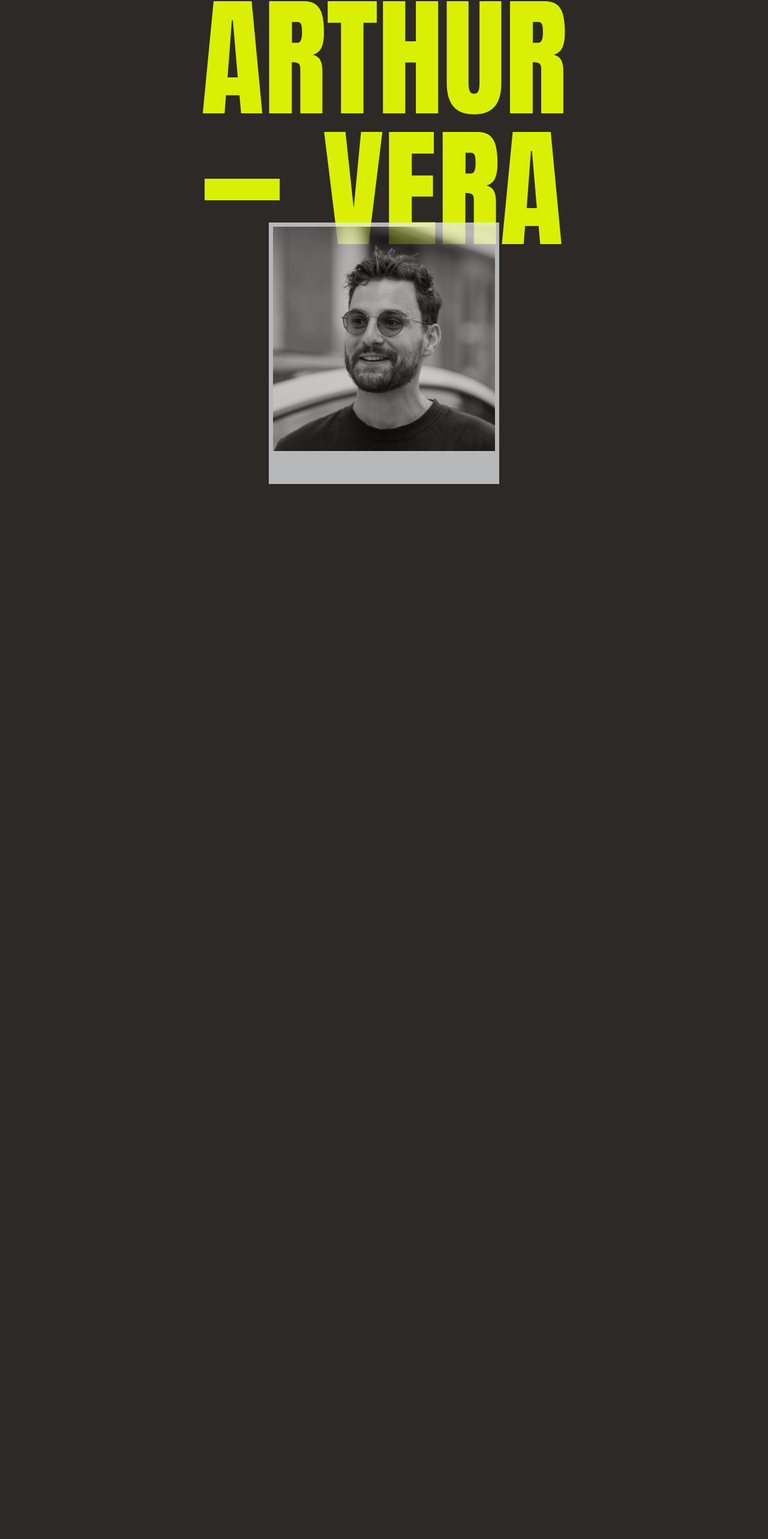
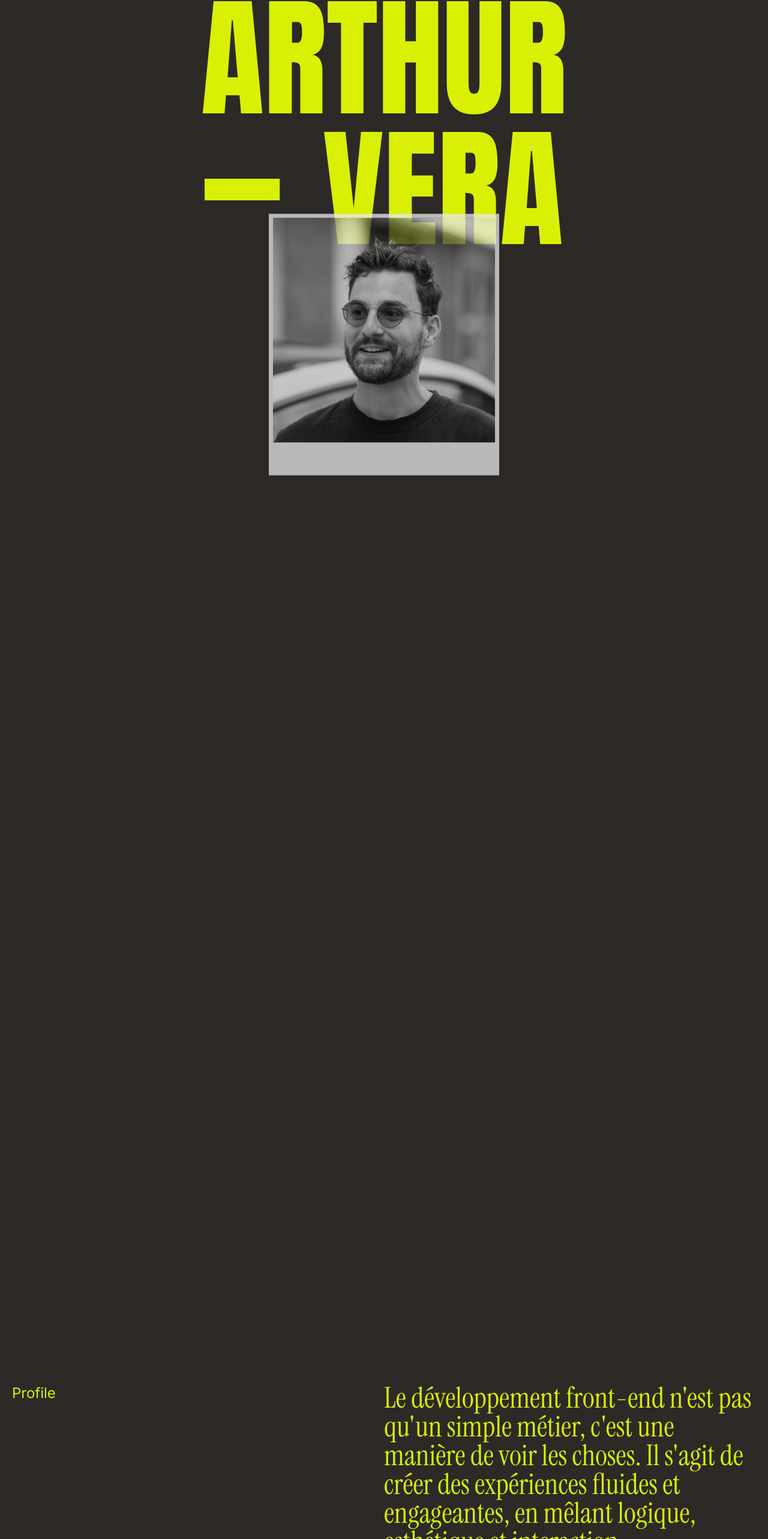
Before and after one commit to artveraa/portoflio-2025, a Next.js app: page / in a window 1280 px wide. Shown: the part 193-2759 px from the top of the page at 60% size. Built offline with nearby package versions, Linux system fonts and the light colour scheme.

Commit message:
Sections WIP

```diff
--- a/app/(main-pages)/layout.tsx
+++ b/app/(main-pages)/layout.tsx
@@ -1,5 +1,5 @@
 import type { Metadata } from "next";
-import { Anton, Instrument_Serif } from "next/font/google";
+import { Anton, Instrument_Serif, Inter } from "next/font/google";
 import "@/app/globals.css";
 
 import Header from "@/app/components/Header";
@@ -16,6 +16,12 @@ const instrument = Instrument_Serif({
   subsets: ["latin"],
 });
 
+const inter = Inter({
+  variable: "--font-inter",
+  weight: "400",
+  subsets: ["latin"],
+});
+
 export const metadata: Metadata = {
   title: "Create Next App",
   description: "Generated by create next app",
@@ -28,7 +34,9 @@ export default function RootLayout({
 }>) {
   return (
     <html lang="fr">
-      <body className={`${anton.variable} ${instrument.variable} antialiased `}>
+      <body
+        className={`${anton.variable} ${instrument.variable} ${inter.variable} antialiased `}
+      >
         <Header />
         {children}
       </body>
--- a/app/components/AnimatedImages.tsx
+++ b/app/components/AnimatedImages.tsx
@@ -25,13 +25,13 @@ const AnimatedImages = () => {
   }, [images, image2, image3]);
 
   return (
-    <div className="images-wrapper relative w-full h-[50vh] flex justify-center items-center ">
+    <div className="images-wrapper relative w-full h-[30vh] flex justify-center items-center ">
       <Image
         src="/arthurvera.jpg"
         alt="Arthur Vera"
         width={918}
         height={928}
-        className="z-10  border-[7px] border-b-[55px] border-light w-[30%] translate-y-[-50%] opacity-0"
+        className="z-10  border-[7px] border-b-[55px] border-light w-[30%] translate-y-[-35%] opacity-0"
       />
 
       <Image
@@ -39,7 +39,7 @@ const AnimatedImages = () => {
         alt="Arthur Vera"
         width={918}
         height={928}
-        className="-z-1 absolute opacity-0"
+        className="-z-1 absolute opacity-0 border-[7px] border-b-[55px] border-light w-[30%] translate-y-[-60%]"
       />
 
       <Image
@@ -47,7 +47,7 @@ const AnimatedImages = () => {
         alt="Arthur Vera"
         width={918}
         height={928}
-        className="-z-1 absolute opacity-0"
+        className="-z-1 absolute opacity-0 border-[7px] border-b-[55px] border-light w-[30%] translate-y-[-40%]"
       />
     </div>
   );
--- /dev/null
+++ b/app/components/Experiences.tsx
@@ -0,0 +1,9 @@
+const Profile = () => {
+  return (
+    <div className="p-5 grid grid-cols-1 md:grid-cols-2 ">
+      <p className="text-2xl">Expériences</p>
+      <div className="flex flex-col items-start gap-7"></div>
+    </div>
+  );
+};
+export default Profile;
--- a/app/components/Introduction.tsx
+++ b/app/components/Introduction.tsx
@@ -13,7 +13,7 @@ const Introduction = () => {
   }, []);
 
   return (
-    <div className="h-[100vh] w-full  flex justify-center items-center flex-col">
+    <div className="h-[80vh] w-full  flex justify-center items-center flex-col">
       <h2
         className="font-anton text-[10vw] uppercase flex flex-col leading-none text-center"
         ref={intro}
--- a/app/components/LandingComponents.tsx
+++ b/app/components/LandingComponents.tsx
@@ -3,6 +3,7 @@ import Introduction from "@/app/components/Introduction";
 import AnimatedImages from "@/app/components/AnimatedImages";
 import Presentation from "@/app/components/Presentation";
 import Profile from "@/app/components/Profile";
+import Experiences from "@/app/components/Experiences";
 
 const LandingComponents = () => {
   return (
@@ -12,6 +13,7 @@ const LandingComponents = () => {
       <Introduction />
       <Presentation />
       <Profile />
+      <Experiences />
     </>
   );
 };
--- a/app/components/Profile.tsx
+++ b/app/components/Profile.tsx
@@ -1,4 +1,23 @@
 const Profile = () => {
-  return <div>Profile</div>;
+  return (
+    <div className="p-5 grid grid-cols-1 md:grid-cols-2 ">
+      <p className="text-2xl">Profile</p>
+      <div className="flex flex-col items-start gap-7">
+        <p className="font-instrument text-5xl">
+          Le développement front-end n'est pas qu'un simple métier, c'est une
+          manière de voir les choses. Il s'agit de créer des expériences fluides
+          et engageantes, en mêlant logique, esthétique et interaction.
+        </p>
+        <p className="text-xl">
+          Au fil de ma carrière, j'ai eu la chance de collaborer avec une
+          variété de clients, dans des secteurs aussi divers que stimulants. Mon
+          objectif reste inchangé : concevoir des interfaces qui ne sont pas
+          seulement fonctionnelles, mais qui se distinguent par leur élégance et
+          leur simplicité d'utilisation.
+        </p>
+        <button>En savoir plus</button>
+      </div>
+    </div>
+  );
 };
 export default Profile;
--- a/app/globals.css
+++ b/app/globals.css
@@ -18,7 +18,7 @@
 }
 
 body {
-  font-family: Arial, Helvetica, sans-serif;
+  font-family: var(--font-inter), sans-serif;
   background-color: var(--background);
   color: var(--foreground);
 }
--- a/app/lib/animations.ts
+++ b/app/lib/animations.ts
@@ -158,7 +158,7 @@ export const imagesAnimations = (
   });
 
   tl.to(mainImage, {
-    scale: 0.9,
+    scale: 0.7,
     duration: 1,
     ease: "power4.out",
   })
@@ -166,9 +166,9 @@ export const imagesAnimations = (
       image2,
       {
         x: "50%",
-        rotate: 10,
+        rotate: 20,
         duration: 0.5,
-        scale: 0.7,
+        scale: 0.5,
         autoAlpha: 1,
         ease: "power4.out",
       },
@@ -180,7 +180,7 @@ export const imagesAnimations = (
         x: "-50%",
         rotate: -10,
         duration: 0.5,
-        scale: 0.7,
+        scale: 0.5,
         autoAlpha: 1,
         ease: "power4.out",
       },
@@ -202,8 +202,8 @@ export const introductionAnimations = (
   const tl = gsap.timeline({
     scrollTrigger: {
       trigger: title,
-      start: "top center",
-      end: "bottom center",
+      start: "top 70%",
+      end: "bottom 70%",
       scrub: false,
       // markers: true,
       toggleActions: "play none reverse none",
@@ -249,8 +249,8 @@ export const presentationAnimation = (element: HTMLDivElement) => {
   const tl = gsap.timeline({
     scrollTrigger: {
       trigger: element,
-      start: "top center",
-      end: "bottom center",
+      start: "top 70%",
+      end: "bottom 70%",
       scrub: false,
     },
   });
--- a/tailwind.config.ts
+++ b/tailwind.config.ts
@@ -15,6 +15,7 @@ export default {
       fontFamily: {
         anton: "var(--font-anton)",
         instrument: "var(--font-instrument)",
+        inter: "var(--font-inter)",
       },
     },
   },
```
